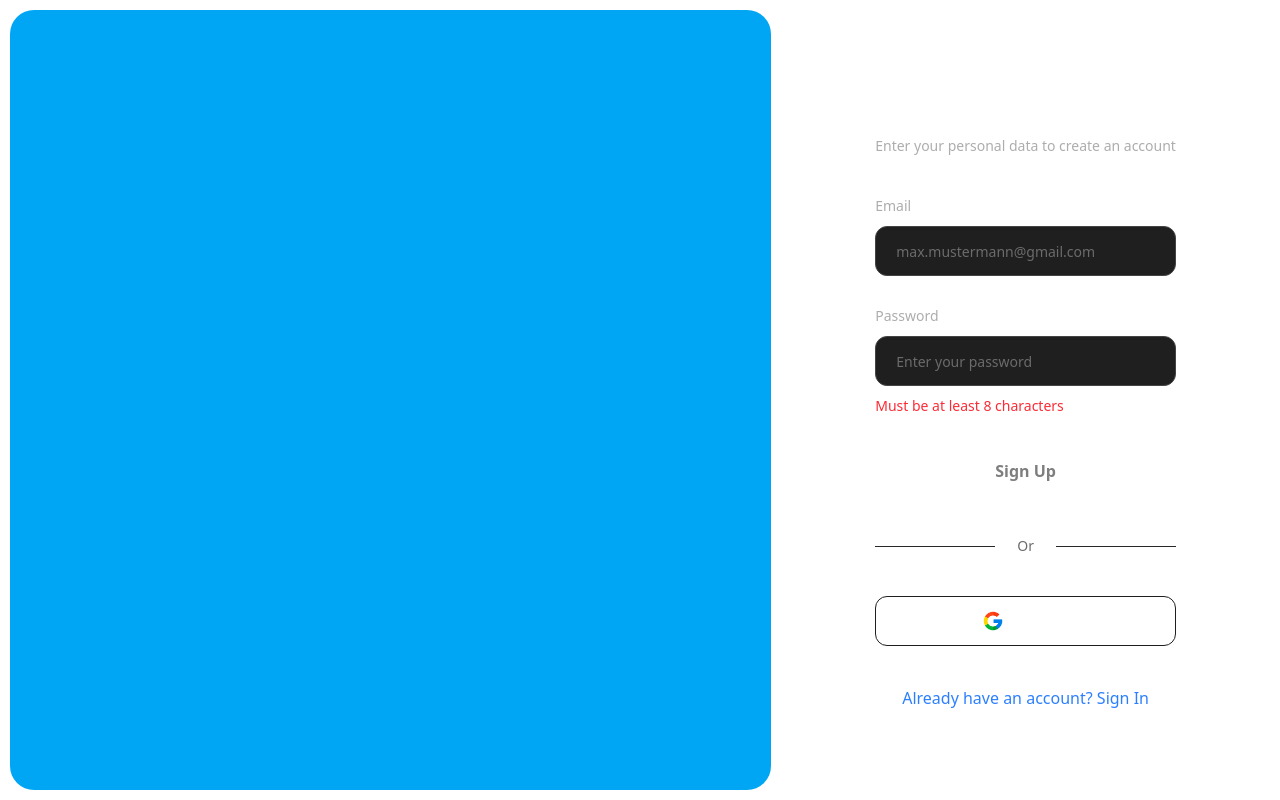
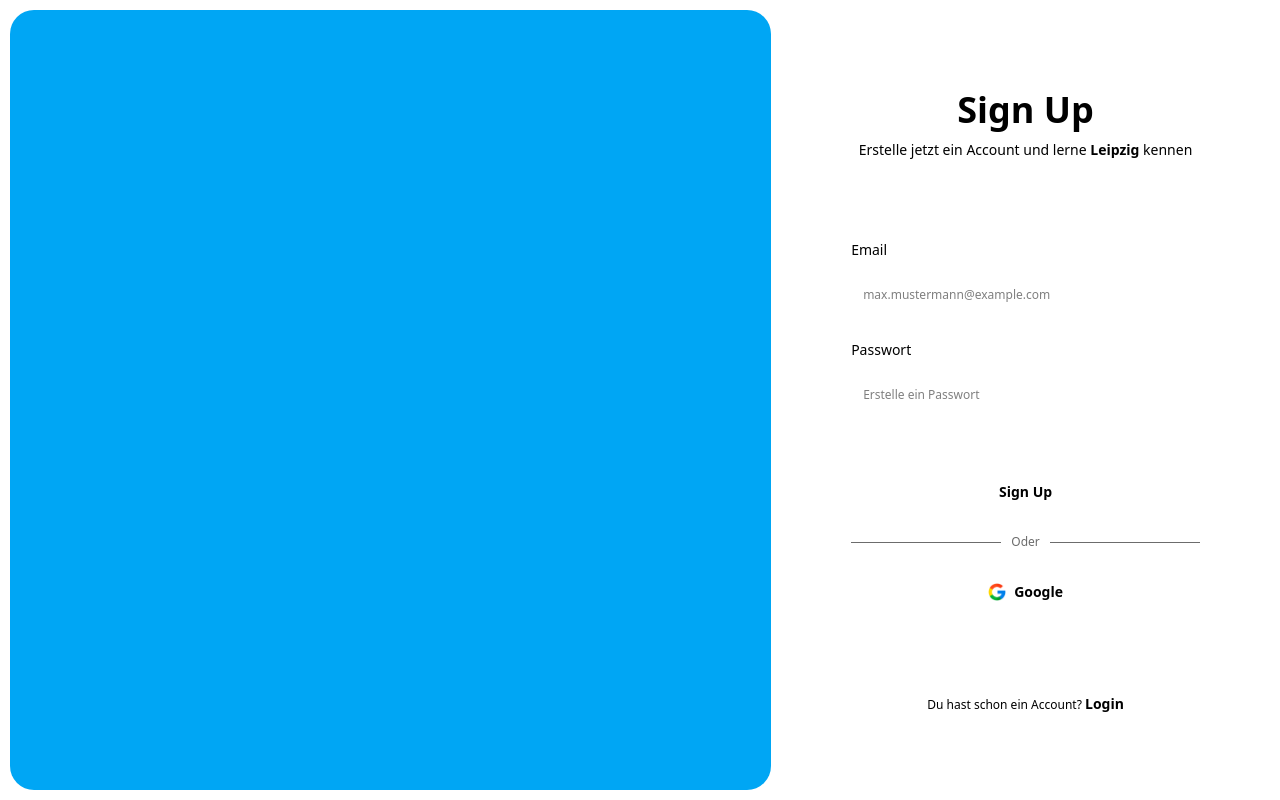
Before and after one commit to ArthurKunz/student-connect, a Next.js app: page /login in a window 1280 px wide. Built offline with nearby package versions, Linux system fonts and the light colour scheme; no server answers.

Commit message:
style(SignUpForm): Styled the Signup form

```diff
--- a/features/auth/components/SignUpForm.tsx
+++ b/features/auth/components/SignUpForm.tsx
@@ -2,7 +2,6 @@
 
 import { useState } from 'react'
 import Image from 'next/image'
-import Google from '../../../public/icons/Google.png'
 import type { SignUpProps } from '../types/auth.types'
 import { usePasswordValidation } from '../hooks/usePasswordValidation'
 import { signUpWithEmail, signUpWithGoogle } from '../services/auth.service'
@@ -14,6 +13,7 @@ export default function SignUpForm({ onSuccess, onGoToSignIn }: SignUpProps) {
 
   const handleSignUp = async (e: React.FormEvent) => {
     e.preventDefault()
+
     if (passwordError) return
     const { error: signUpError } = await signUpWithEmail(email, password)
     if (signUpError) {
@@ -33,61 +33,63 @@ export default function SignUpForm({ onSuccess, onGoToSignIn }: SignUpProps) {
   }
 
   return (
-    <div className='flex flex-col items-center gap-10'>
-      <div className='w-full flex flex-col items-center gap-2.5'>
-        <span className='text-white text-3xl font-md'>Sign Up</span>
-        <span className='text-[#adadad] text-sm'>Enter your personal data to create an account</span>
+    <div className='w-full h-full flex flex-col items-center gap-20'>
+
+      <div className='w-full h-full flex flex-col items-center gap-2.5'>
+        <h1 className='text-4xl font-bold text-lighttext'>Sign Up</h1>
+        <span className='text-center text-sm text-graytext'>Erstelle jetzt ein Account und lerne <span className='text-brand text-sm font-semibold '>Leipzig</span> kennen</span>
       </div>
-      <form onSubmit={handleSignUp} className='w-full flex flex-col items-center gap-7.5'>
-        <div className='w-full flex flex-col gap-2.5'>
-          <label className='text-[#adadad] text-sm'>Email</label>
+
+      <form className='w-full flex flex-col gap-12.5' onSubmit={handleSignUp} noValidate>
+        <div className='w-full'>
+          <div className='w-full flex flex-col gap-5'>
+            <div className='w-full flex flex-col gap-2'>
+              <label className='text-sm text-graytext'>Email</label>
               <input
               type='email'
-            placeholder='max.mustermann@gmail.com'
+              placeholder='max.mustermann@example.com'
+              className='w-full px-3 py-4 bg-inputbg rounded-md text-sm text-lighttext focus:outline-none placeholder:text-xs placeholder:text-inputplaceholder'
               value={email}
-            className='w-full px-5 border bg-[#1f1f1f] border-[#444444] placeholder:text-[#6b6b6b] placeholder:text-sm h-12.5 rounded-xl'
               onChange={(e) => setEmail(e.target.value)}
-            required
               />
             </div>
-        <div className='w-full flex flex-col gap-2.5'>
-          <label className='text-[#adadad] text-sm'>Password</label>
+            <div className='w-full flex flex-col gap-2'>
+              <label className='text-sm text-graytext'>Passwort</label>
               <input
               type='password'
-            placeholder='Enter your password'
+              placeholder='Erstelle ein Passwort'
               value={password}
-            className='w-full px-5 border bg-[#1f1f1f] border-[#444444] placeholder:text-[#6b6b6b] placeholder:text-sm h-12.5 rounded-xl'
               onChange={(e) => setPassword(e.target.value)}
-            required
+              className='w-full px-3 py-4 bg-inputbg rounded-md text-sm text-lighttext focus:outline-none placeholder:text-xs placeholder:text-inputplaceholder'
               />
-          {passwordError && <span className='text-sm text-red-500'>{passwordError}</span>}
             </div>
+          </div>
+        </div>
+
+        <div className='w-full flex flex-col gap-5'>
           <button
             type='submit'
-          disabled={!!passwordError}
-          className='w-full bg-white text-black p-2 rounded-xl h-12.5 font-semibold disabled:opacity-50 disabled:cursor-not-allowed'
+            className='flex w-full items-center justify-center gap-2 rounded-full bg-white py-3 text-sm font-semibold'
           >
             Sign Up
           </button>
-      </form>
           <div className='w-full flex justify-between items-center'>
-        <div className='w-4/10 h-0.25 bg-[#282828]'></div>
-        <span className='text-[#6b6b6b] text-sm'>Or</span>
-        <div className='w-4/10 h-0.25 bg-[#282828]'></div>
+            <div className='w-full h-0.25 bg-[#6C6C6C]'></div>
+            <span className='text-xs text-[#6C6C6C] px-2.5'>Oder</span>
+            <div className='w-full h-0.25 bg-[#6C6C6C]'></div>
           </div>
           <button
             type='button'
             onClick={handleGoogleSignUp}
-        className='border border-1.5 text-md border-[#1f1f1f] p-2 rounded-xl h-12.5 w-full'
+            className='flex w-full items-center justify-center gap-2 rounded-full bg-white py-3 text-sm font-semibold'
           >
-        <div className='flex justify-center items-center gap-2.5'>
-          <Image className='w-5 h-5' src={Google} alt='Google' />
-          <span className='font-semibold text-white text-md'>Google</span>
+            <Image src='/icons/Google.png' alt='' width={18} height={18} className='shrink-0' />
+            Google
+          </button>
         </div>
-      </button>
-      <button type='button' onClick={onGoToSignIn} className='text-blue-500 hover:underline text-left'>
-        <span>Already have an account? </span>Sign In
-      </button>
+      </form>
+
+      <span className='text-xs text-graytext'>Du hast schon ein Account? <span className='text-brand text-sm font-semibold cursor-pointer' onClick={onGoToSignIn}>Login</span></span>
     </div>
   )
 }
```
Lines whose indentation alone changed are shown as unchanged.
